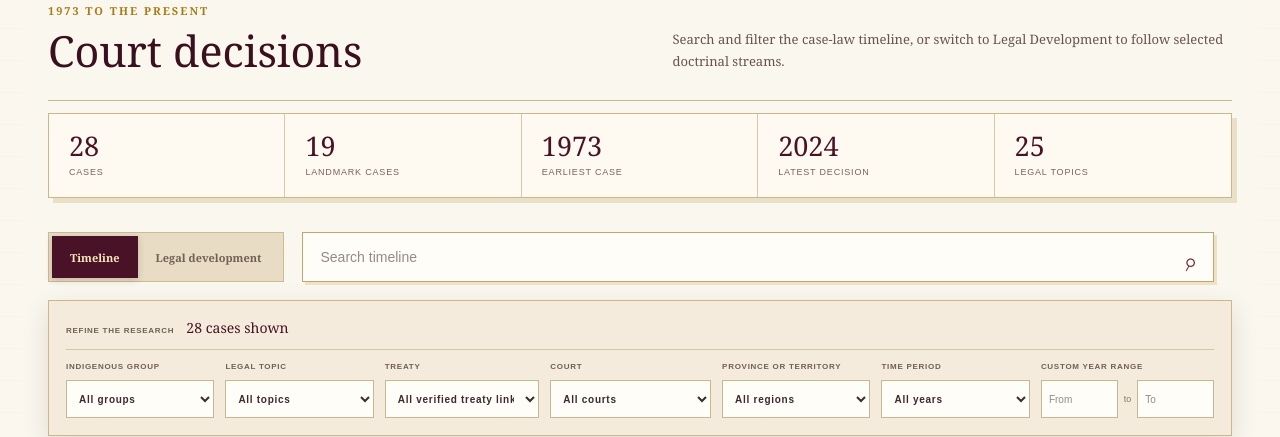
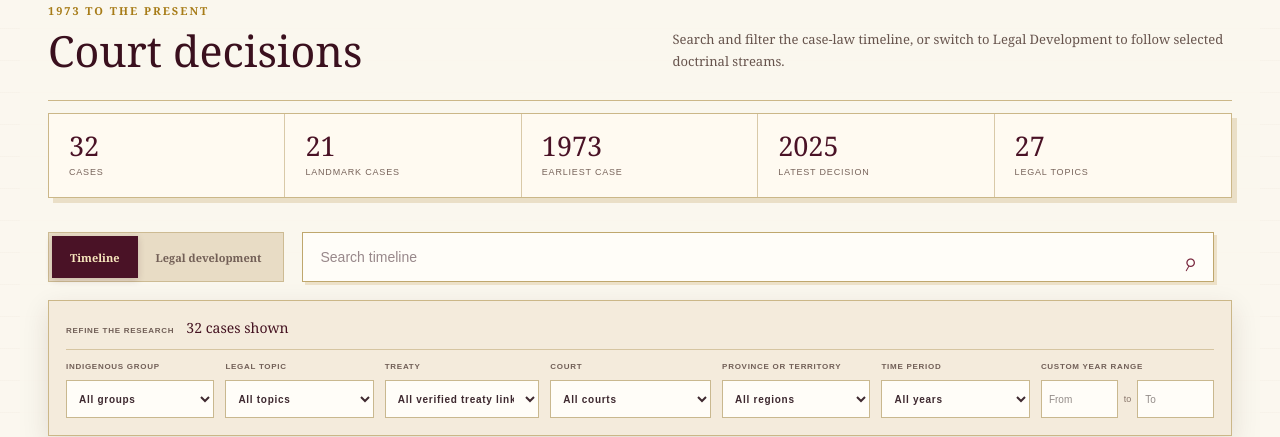
Before and after one commit to CreeCoder13/OpenCourt, a Next.js app: page /timeline in a window 1280 px wide. Shown: the part 4420-4857 px from the top of the page. Built offline with nearby package versions, Linux system fonts and the light colour scheme.

Commit message:
Add newly verified Indigenous law cases

```diff
--- a/data/cases.ts
+++ b/data/cases.ts
@@ -1,10 +1,10 @@
 import type { CaseRecord, Source } from "./types";
 
 const lastVerified = "2026-08-28";
-const official = (id: string, title: string, url: string): Source => ({
+const official = (id: string, title: string, url: string, publisher = "Supreme Court of Canada"): Source => ({
   id,
   title,
-  publisher: "Supreme Court of Canada",
+  publisher,
   url,
   type: "Primary",
   category: "Judgment",
@@ -61,6 +61,12 @@ type AdditionalCaseSeed = {
   officialUrl: string;
   relatedCases?: CaseRecord["relatedCases"];
   region?: string;
+  court?: string;
+  courtLevel?: string;
+  courtFileNumber?: string;
+  publisher?: string;
+  judges?: string[];
+  verifiedDate?: string;
 };
 
 const additionalCase = (seed: AdditionalCaseSeed): CaseRecord => ({
@@ -69,7 +75,10 @@ const additionalCase = (seed: AdditionalCaseSeed): CaseRecord => ({
   slug: seed.slug,
   caseName: seed.caseName,
   officialCitation: seed.citation,
-  neutralCitation: /^\d{4} SCC \d+$/.test(seed.citation) ? seed.citation : undefined,
+  neutralCitation: /^\d{4} [A-Z][A-Z0-9.-]* \d+$/.test(seed.citation) ? seed.citation : undefined,
+  court: seed.court ?? shared.court,
+  courtLevel: seed.courtLevel ?? shared.courtLevel,
+  courtFileNumber: seed.courtFileNumber,
   provinceTerritory: seed.provinceTerritory,
   decisionDate: seed.decisionDate,
   outcome: seed.outcome,
@@ -89,10 +98,14 @@ const additionalCase = (seed: AdditionalCaseSeed): CaseRecord => ({
   indigenousCommunities: seed.communities,
   indigenousGroup: seed.indigenousGroup ?? "First Nations",
   parties: seed.parties,
-  sources: [official(`src-${seed.slug}-scc`, seed.caseName, seed.officialUrl)],
+  sources: [official(`src-${seed.slug}-official`, seed.caseName, seed.officialUrl, seed.publisher)],
   relatedCases: seed.relatedCases ?? [],
-  timelineEvents: [{ date: seed.decisionDate, court: "Supreme Court of Canada", citation: seed.citation, outcome: seed.decision, sourceUrl: seed.officialUrl }],
+  timelineEvents: [{ date: seed.decisionDate, court: seed.court ?? shared.court, citation: seed.citation, outcome: seed.decision, sourceUrl: seed.officialUrl }],
   approximateRegion: seed.region ?? seed.provinceTerritory,
+  judges: seed.judges ?? shared.judges,
+  lastVerified: seed.verifiedDate ?? shared.lastVerified,
+  createdAt: seed.verifiedDate ?? shared.createdAt,
+  updatedAt: seed.verifiedDate ?? shared.updatedAt,
 });
 
 export const cases: CaseRecord[] = [
@@ -588,6 +601,36 @@ cases.push(
       importance: "The decision extends the practical force of the honour of the Crown to the negotiation and performance of agreements concerning essential Indigenous government services.",
       legalTopics: ["Honour of the Crown", "Indigenous Governance", "Self-Government", "Treaty Rights"], communities: ["Pekuakamiulnuatsh First Nation"], parties: ["Attorney General of Quebec", "Pekuakamiulnuatsh Takuhikan"], officialUrl: "https://decisions.scc-csc.ca/scc-csc/scc-csc/en/item/20755/index.do", region: "Mashteuiatsh, Quebec",
     }),
+    additionalCase({
+      slug: "saskatchewan-environment-v-metis-nation-saskatchewan-2025", caseName: "Saskatchewan (Environment) v Métis Nation – Saskatchewan", citation: "2025 SCC 4", decisionDate: "2025-02-28", provinceTerritory: "Saskatchewan", outcome: "Nation Successful", significance: 9,
+      summary: "The Court held that Métis Nation–Saskatchewan could continue a judicial-review challenge over uranium exploration permits. Its asserted title and commercial harvesting rights did not make the proceeding an abuse of process merely because related claims existed in other actions.",
+      decision: "Saskatchewan’s appeal was dismissed. The challenged parts of the Métis Nation–Saskatchewan application remained in place, while the merits of the consultation claim were left for the Saskatchewan court to decide.",
+      importance: "The judgment confirms that procedure should facilitate the just resolution of Aboriginal claims and distinguishes a consultation challenge from litigation seeking final proof of the underlying right or title.",
+      legalTopics: ["Duty to Consult", "Métis Rights", "Aboriginal Title", "Hunting & Fishing Rights", "Section 35"], communities: ["Métis Nation – Saskatchewan"], indigenousGroup: "Métis", parties: ["Government of Saskatchewan – Minister of Environment", "Métis Nation – Saskatchewan", "Métis Nation – Saskatchewan Secretariat Inc."], officialUrl: "https://decisions.scc-csc.ca/scc-csc/scc-csc/en/item/20869/index.do", courtFileNumber: "40740", judges: ["Rowe J. for a unanimous Court"], verifiedDate: "2026-09-02", region: "Northern Saskatchewan",
+      relatedCases: [{ caseSlug: "haida-nation-v-british-columbia-2004", type: "Applied", note: "Applied the duty-to-consult framework while distinguishing proof of the underlying claim." }],
+    }),
+    additionalCase({
+      slug: "r-v-jw-2025", caseName: "R v J.W.", citation: "2025 SCC 16", decisionDate: "2025-05-23", provinceTerritory: "Ontario", outcome: "Mixed Decision", significance: 7,
+      summary: "The Court clarified when sentencing judges may consider access to correctional treatment and when an accused’s conduct can justify denying enhanced credit for pre-sentence custody. J.W. is an Attawapiskat First Nation member whose mental illness and cognitive disabilities affected the proceedings.",
+      decision: "The appeal was allowed in part. The nine-year sentence stood, but J.W. received an additional 304 days of pre-sentence custody credit because his delay-related conduct was not intentional interference with the justice system.",
+      importance: "The decision refines proportional sentencing and pre-sentence credit for vulnerable accused, including how courts assess conduct affected by mental illness and cognitive disability alongside Indigenous background.",
+      legalTopics: ["Criminal Law", "Indigenous Sentencing", "Human Rights"], communities: ["Attawapiskat First Nation"], parties: ["J.W.", "His Majesty the King"], officialUrl: "https://decisions.scc-csc.ca/scc-csc/scc-csc/en/item/21061/index.do", courtFileNumber: "40956", judges: ["Rowe J. for a unanimous Court"], verifiedDate: "2026-09-02", region: "Northern Ontario",
+    }),
+    additionalCase({
+      slug: "day-star-first-nation-v-canada-2025", caseName: "Day Star First Nation et al v His Majesty the King in Right of Canada", citation: "2025 SCTC 5", decisionDate: "2025-07-25", provinceTerritory: "Saskatchewan", outcome: "Nation Successful", significance: 8,
+      summary: "After Canada admitted that an Indian Agent’s mismanagement breached fiduciary duties, the Tribunal valued historic losses suffered by four Treaty 4 First Nations and brought those losses forward using compounded Band Trust Account rates.",
+      decision: "The Tribunal awarded approximately $64.1 million in total: $7.62 million to Day Star, $27.26 million to Fishing Lake, $9.13 million to George Gordon, and $20.14 million to Muskowekwan First Nation.",
+      importance: "The decision applies equitable compensation to century-old misuse of First Nations trust funds, treats qualifying individual losses as compensable in context, and emphasizes oral history and the Crown’s record-keeping responsibility.",
+      legalTopics: ["Specific Claims", "Fiduciary Duty", "Indian Act", "Treaty Rights"], treaties: ["Treaty 4"], communities: ["Day Star First Nation", "Fishing Lake First Nation", "George Gordon First Nation", "Muskowekwan First Nation"], parties: ["Day Star First Nation and three other claimant First Nations", "His Majesty the King in Right of Canada", "Kawacatoose First Nation as intervenor"], officialUrl: "https://decisions.sct-trp.ca/sct/rod/en/item/520924/index.do", court: "Specific Claims Tribunal Canada", courtLevel: "Federal Tribunal", courtFileNumber: "SCT-5009-19", publisher: "Specific Claims Tribunal Canada", judges: ["The Honourable Todd Ducharme"], verifiedDate: "2026-09-02", region: "Treaty 4 territory, Saskatchewan",
+    }),
+    additionalCase({
+      slug: "cowichan-tribes-v-canada-2025", caseName: "Cowichan Tribes v Canada (Attorney General)", citation: "2025 BCSC 1490", decisionDate: "2025-08-07", provinceTerritory: "British Columbia", outcome: "Nation Successful", significance: 10,
+      summary: "After an exceptionally long trial, the Court found that the historic Quw’utsun Nation had established Aboriginal title to part of its traditional village lands at Tl’uqtinus in present-day Richmond and an Aboriginal right to fish for food in the south arm of the Fraser River.",
+      decision: "The Court granted Aboriginal-title and fishing-right declarations over portions of the claimed area and ordered Crown parties to negotiate reconciliation of Crown-granted interests with the established title. The judgment did not itself cancel private owners’ registered titles.",
+      importance: "This is a major post-Tsilhqot’in title judgment addressing historic village occupation, submerged and fee-simple lands, unjustified Crown grants, and the practical reconciliation of Aboriginal title with later property interests.",
+      legalTopics: ["Aboriginal Title", "Hunting & Fishing Rights", "Land & Resources", "Section 35", "Fiduciary Duty"], communities: ["Cowichan Tribes", "Stz’uminus First Nation", "Penelakut Tribe", "Halalt First Nation", "Lyackson First Nation"], parties: ["Cowichan Tribes and related Quw’utsun Nation plaintiffs", "Canada", "British Columbia", "City of Richmond and other defendants"], officialUrl: "https://www.bccourts.ca/jdb-txt/sc/25/14/2025BCSC1490.htm", court: "Supreme Court of British Columbia", courtLevel: "Superior Court", publisher: "Courts of British Columbia", judges: ["Young J."], verifiedDate: "2026-09-02", region: "Tl’uqtinus, Richmond, British Columbia",
+      relatedCases: [{ caseSlug: "tsilhqotin-nation-v-british-columbia-2014", type: "Applied", note: "Applied the Supreme Court’s framework for proving Aboriginal title." }],
+    }),
   ],
 );
 
```
